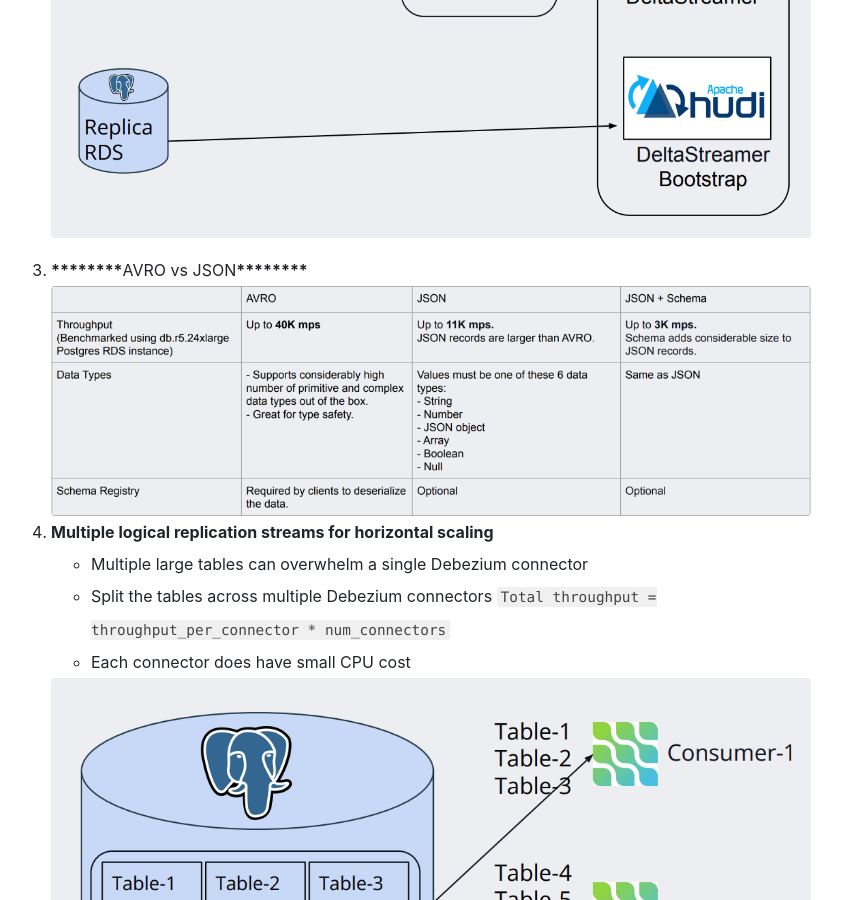
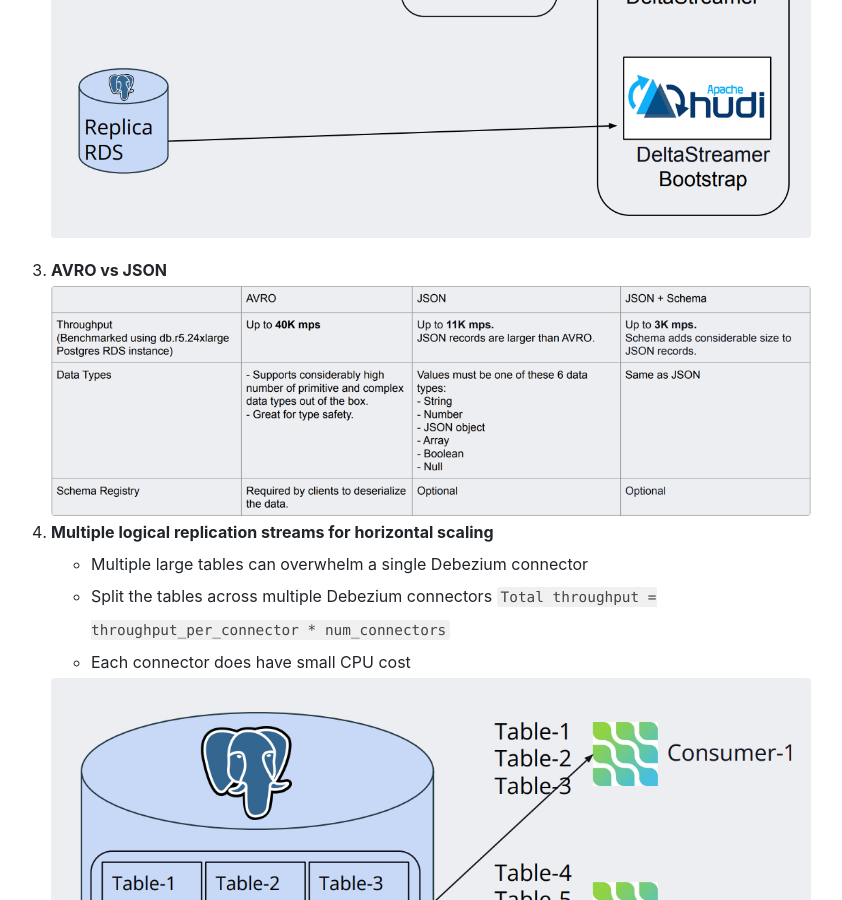
Before and after one commit to krishparadox/krishparadox.github.io, a Jekyll site: the page built from _posts/2023-01-09-lakehouse-streaming.md, in a window 1280 px wide and 900 px high, scrolled down 7429 px. Shown: the whole window, without its empty margins (229-1071 px from the left). Built offline with Jekyll 4.4.1, drawn with Linux system fonts in a browser that asks for light colours; nearby versions of some CDN libraries; a style sheet for code colours, icons or effects is not loaded.

```diff
--- a/_posts/2023-01-09-lakehouse-streaming.md
+++ b/_posts/2023-01-09-lakehouse-streaming.md
@@ -114,7 +114,7 @@ ONLY the Postgres Primary publishes WriteAheadLogs (WALs).
 
     <img src="/assets/img/lakehouse_streaming_9.png" alt="lakehouse">
 
-3. ************************AVRO vs JSON************************
+3. **AVRO vs JSON**
 <img src="/assets/img/lakehouse_streaming_10.png" alt="lakehouse">
 4. **Multiple logical replication streams for horizontal scaling**
     - Multiple large tables can overwhelm a single Debezium connector
```
